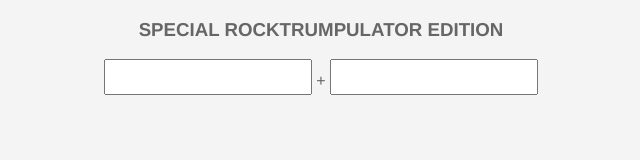
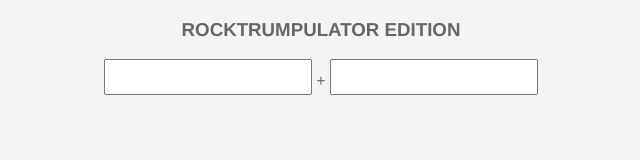
Before and after one commit to samkratzer/rockulator, a plain HTML site: page index.html in a window 1280 px wide. Shown: the whole page, without its empty margins (319-959 px from the left). Drawn offline with Linux system fonts and the light colour scheme.

Commit message:
Update index.html

```diff
--- a/index.html
+++ b/index.html
@@ -14,7 +14,7 @@
 </head>
 
 <body>
-	<h3> SPECIAL ROCKTRUMPULATOR EDITION </h3>
+	<h3> ROCKTRUMPULATOR EDITION </h3>
 	<p>
 	<input id="num-one" class="textbox"> + <input id="num-two" class="textbox">
         </p>
```
